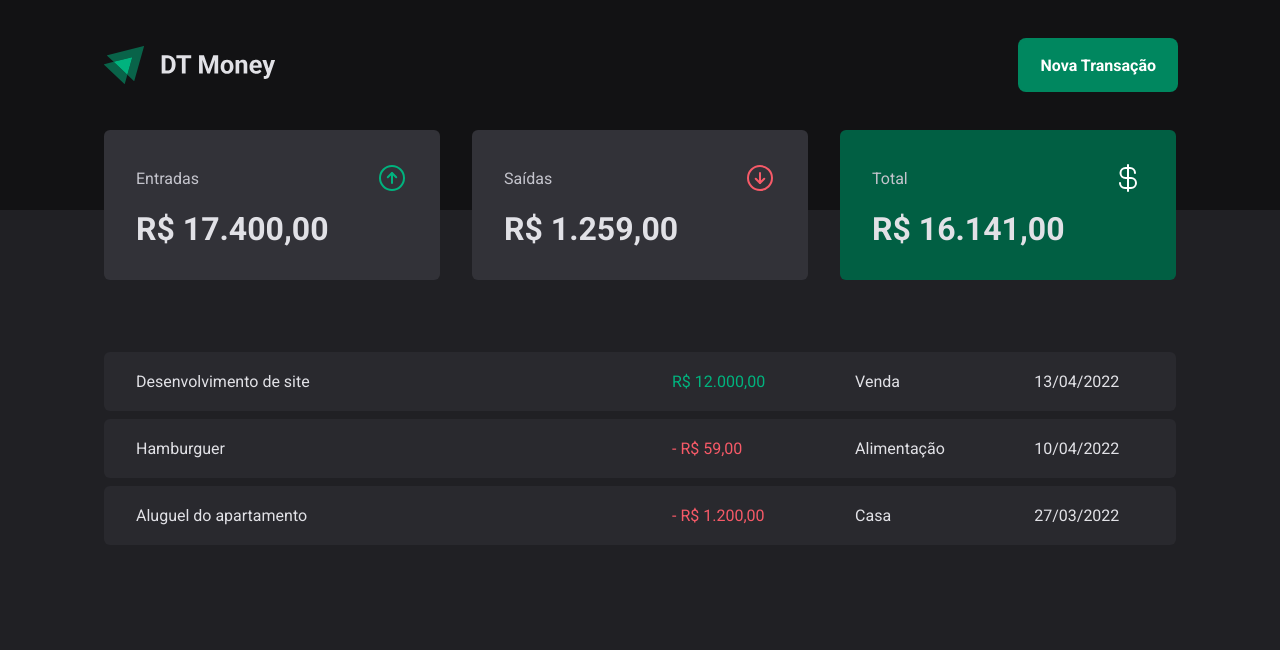
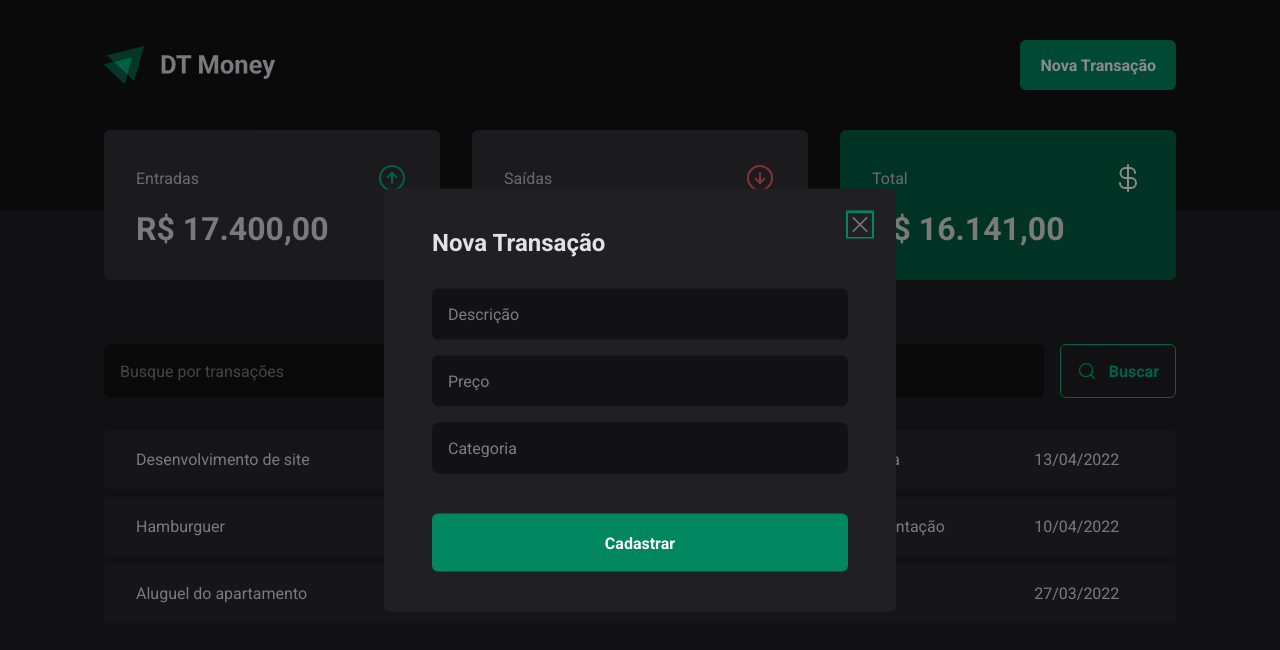
Before and after one commit to pedroasdoliveira/DT-Money, a React (Vite) app: page / in a window 1280 px wide. Both pictures are taken after a click on the button "Nova Transação". Shown: the top 650 px of the page. Built offline with nearby package versions, Linux system fonts and the light colour scheme; the HTML template or start-up script is replaced by a standard one.

Commit message:
Feat: changes and feats made in 11/04

```diff
--- a/package.json
+++ b/package.json
@@ -10,6 +10,7 @@
     "preview": "vite preview"
   },
   "dependencies": {
+    "@radix-ui/react-dialog": "^1.0.5",
     "phosphor-react": "^1.4.1",
     "react": "^18.2.0",
     "react-dom": "^18.2.0",
--- a/src/components/Header/index.tsx
+++ b/src/components/Header/index.tsx
@@ -1,6 +1,8 @@
 import { HeaderContainer, HeaderContent, NewTransactionButton } from "./styles";
+import * as Dialog from '@radix-ui/react-dialog';
 
 import logoImg from "../../assets/Logo.svg";
+import NewTransactionModal from "../NewTransactionModal";
 
 const Header = () => {
   return (
@@ -8,7 +10,13 @@
       <HeaderContent>
         <img src={logoImg} alt="DT Money logo" />
 
-        <NewTransactionButton>Nova Transação</NewTransactionButton>
+        <Dialog.Root>
+          <Dialog.Trigger asChild>
+            <NewTransactionButton>Nova Transação</NewTransactionButton>
+          </Dialog.Trigger>
+
+          <NewTransactionModal />
+        </Dialog.Root>
       </HeaderContent>
     </HeaderContainer>
   );
--- /dev/null
+++ b/src/components/NewTransactionModal/index.tsx
@@ -0,0 +1,29 @@
+import * as Dialog from "@radix-ui/react-dialog";
+import { Overlay, Content, CloseButton } from "./styles";
+import { X } from "phosphor-react";
+
+const NewTransactionModal = () => {
+  return (
+    <Dialog.Portal>
+      <Overlay />
+
+      <Content>
+        <Dialog.Title>Nova Transação</Dialog.Title>
+
+        <CloseButton>
+          <X size={24} />
+        </CloseButton>
+
+        <form>
+          <input type="text" placeholder="Descrição" required />
+          <input type="number" placeholder="Preço" required />
+          <input type="text" placeholder="Categoria" required />
+
+          <button type="submit">Cadastrar</button>
+        </form>
+      </Content>
+    </Dialog.Portal>
+  );
+};
+
+export default NewTransactionModal;
--- /dev/null
+++ b/src/components/NewTransactionModal/styles.ts
@@ -0,0 +1,70 @@
+import styled from "styled-components";
+import * as Dialog from '@radix-ui/react-dialog';
+
+export const Overlay = styled(Dialog.Overlay)`
+    position: fixed;
+    width: 100vw;
+    height: 100vh;
+    inset: 0;
+    background: #00000075;
+`;
+
+export const Content = styled(Dialog.Content)`
+    min-width: 32rem;
+    border-radius: 6px;
+    padding: 2.5rem 3rem;
+    background: ${props => props.theme['gray-800']};
+
+    position: fixed;
+    top: 50%;
+    left: 50%;
+    transform: translate(-50%, -50%);
+
+    form {
+        margin-top: 2rem;
+
+        display: flex;
+        flex-direction: column;
+        gap: 1rem;
+
+        input {
+            border-radius: 6px;
+            border: 0;
+            background: ${props => props.theme["gray-900"]};
+            color: ${props => props.theme["gray-300"]};
+            padding: 1rem;
+
+            &::placeholder {
+                color: ${props => props.theme["gray-500"]};
+            }
+        }
+
+        button[type="submit"] {
+            height: 58px;
+            border: 0;
+            background: ${props => props.theme["green-500"]};
+            color: ${props => props.theme.white};
+            font-weight: bold;
+            padding: 0 1.25rem;
+            border-radius: 6px;
+            margin-top: 1.5rem;
+            cursor: pointer;
+
+            &:hover {
+                background: ${props => props.theme["green-700"]};
+                transition: background-color 0.6s;
+            }
+        }
+    }
+`;
+
+export const CloseButton = styled(Dialog.Close)`
+    position: absolute;
+    background: transparent;
+    border: 0;
+    top: 1.5rem;
+    right: 1.5rem;
+    line-height: 0;
+    cursor: pointer;
+    color: ${props => props.theme["gray-500"]};
+`;
--- /dev/null
+++ b/src/pages/Transactions/SearchForm/index.tsx
@@ -0,0 +1,17 @@
+import { MagnifyingGlass } from "phosphor-react";
+import { SearchFormContainer } from "./styles";
+
+const SearchForm = () => {
+  return (
+    <SearchFormContainer>
+      <input type="text" placeholder="Busque por transações" />
+
+      <button>
+        <MagnifyingGlass size={20} />
+        Buscar
+      </button>
+    </SearchFormContainer>
+  );
+};
+
+export default SearchForm;
--- /dev/null
+++ b/src/pages/Transactions/SearchForm/styles.ts
@@ -0,0 +1,40 @@
+import styled from "styled-components";
+
+export const SearchFormContainer = styled.form`
+    display: flex;
+    gap: 1rem;
+
+    input {
+        flex: 1;
+        border-radius: 6px;
+        border: 0;
+        background: ${props => props.theme['gray-900']};
+        color: ${props => props.theme['gray-300']};
+        padding: 1rem;
+
+        &::placeholder {
+            color: ${props => props.theme['gray-500']};
+        }
+    }
+
+    button {
+        display: flex;
+        align-items: center;
+        gap: 0.75rem;
+
+        border: 0;
+        padding: 1rem;
+        background: transparent;
+        border: 1px solid ${props => props.theme['green-300']};
+        color: ${props => props.theme['green-300']};
+        font-weight: bold;
+        border-radius: 6px;
+
+        &:hover {
+            background: ${props => props.theme['green-500']};
+            border-color: ${props => props.theme['green-500']};
+            color: ${props => props.theme['white']};
+            transition: background-color 0.6s, color 0.6s border-color 0.6s;
+        }
+    }
+`
--- a/src/pages/Transactions/index.tsx
+++ b/src/pages/Transactions/index.tsx
@@ -1,5 +1,6 @@
 import Header from '../../components/Header';
 import Summary from '../../components/Summary';
+import SearchForm from './SearchForm';
 import { TransactionsContainer, TransactionsTable, PriceHighLight } from "./styles";
 
 const Transactions = () => {
@@ -10,6 +11,8 @@
       <Summary />
 
       <TransactionsContainer>
+        <SearchForm />
+
         <TransactionsTable>
           <tbody>
             <tr>
--- a/src/pages/Transactions/styles.ts
+++ b/src/pages/Transactions/styles.ts
@@ -11,7 +11,7 @@
     width: 100%;
     border-collapse: separate;
     border-spacing: 0 0.5rem;
-    /* margin-top: 1.5rem; */
+    margin-top: 1.5rem;
 
     td {
         padding: 1.25rem 2rem;
```
Also changed, not shown: 1 other file (tests, documents, lock files or other folders).
